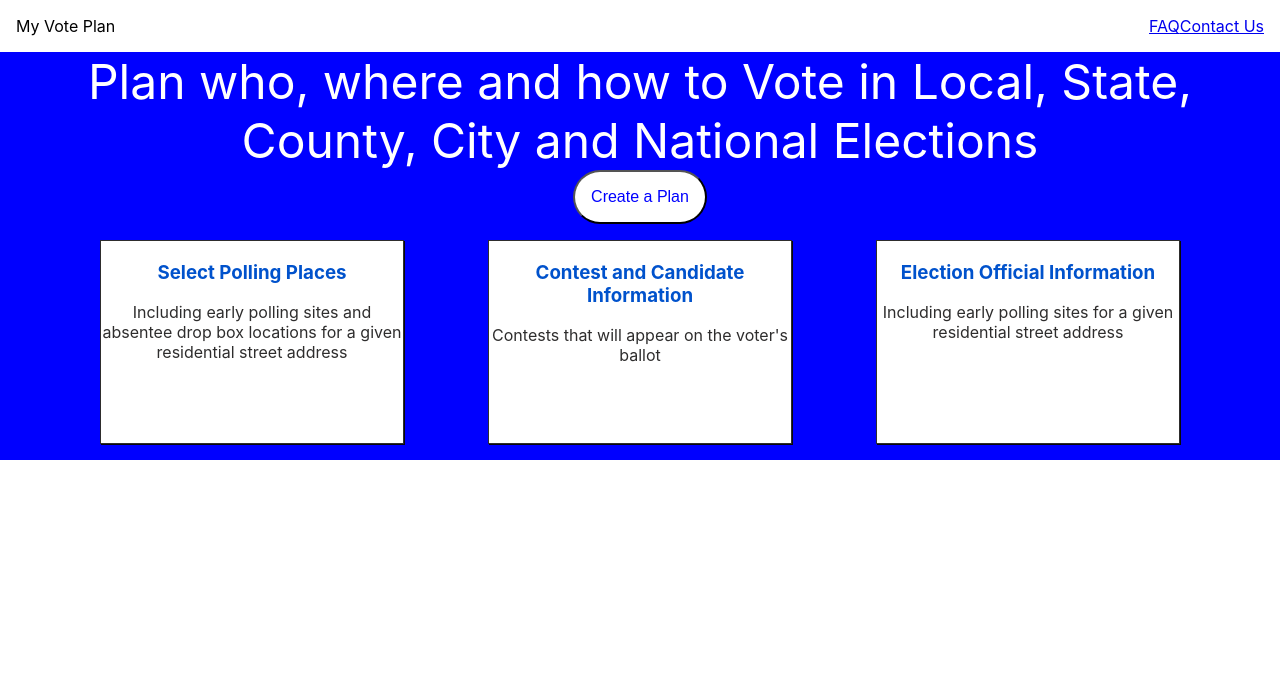
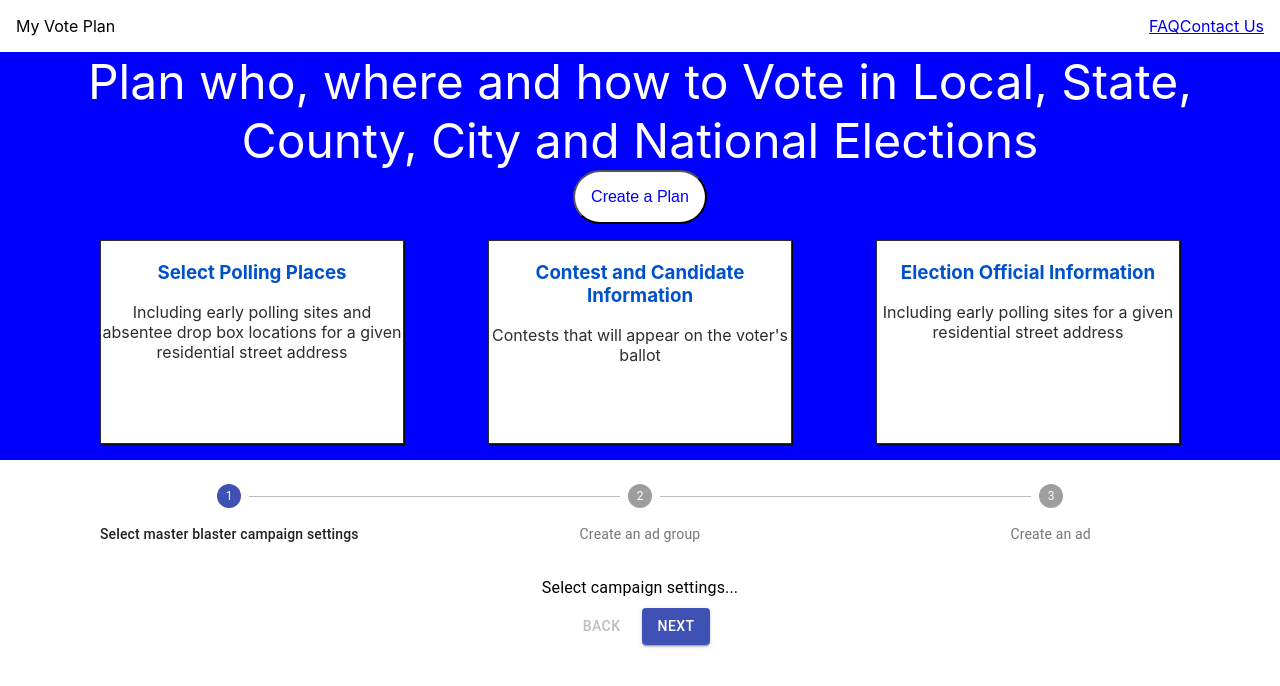
Before and after one commit to Jarquevious/myvoteplan.io, a React (Create React App) app: page / in a window 1280 px wide. Shown: the top 686 px of the page. Built offline with nearby package versions, Linux system fonts and the light colour scheme.

Commit message:
progress bar added

```diff
--- a/package.json
+++ b/package.json
@@ -3,6 +3,7 @@
   "version": "0.1.0",
   "private": true,
   "dependencies": {
+    "@material-ui/core": "^4.11.2",
     "@testing-library/jest-dom": "^5.11.8",
     "@testing-library/react": "^11.2.2",
     "@testing-library/user-event": "^12.6.0",
--- a/src/App.js
+++ b/src/App.js
@@ -1,12 +1,20 @@
 import './App.css';
-import Navbar from './components/Navbar'
-import Jumbotron from './components/Jumbrotron'
+import Navbar from './components/navbar'
+import Jumbotron from './components/jumbrotron'
+import ReactDOM from 'react-dom';
+import HorizontalLabelPositionBelowStepper from './components/progress-bar';
+
+ReactDOM.render(<HorizontalLabelPositionBelowStepper />, document.querySelector('#root'));
+
+
 
 function App() {
   return (
     <div className="App">
       <Navbar/>
       <Jumbotron/>
+      <HorizontalLabelPositionBelowStepper/>
+
     </div>
   );
 }
--- a/src/components/Progress-bar.js
+++ b/src/components/Progress-bar.js
@@ -1,4 +1,4 @@
-import './Progress-bar.css'
+import './progress-bar.css'
 
 import React from 'react';
 import { makeStyles } from '@material-ui/core/styles';
--- a/src/components/card.js
+++ b/src/components/card.js
@@ -1,5 +1,5 @@
 import React from 'react';
-import './Card.css';
+import './card.css';
 
 function Card(props) {
     return(
--- a/src/components/jumbrotron.js
+++ b/src/components/jumbrotron.js
@@ -1,5 +1,5 @@
 import './jumbotron.css'
-import Card from './Card'
+import Card from './card'
 
 function Jumbotron() {
     return(
--- a/src/components/navbar.js
+++ b/src/components/navbar.js
@@ -1,5 +1,6 @@
 /* eslint-disable jsx-a11y/anchor-is-valid */
-import './Navbar.css'
+import './navbar.css'
+
 function Navbar() {
     return(
         <div className="Navbar">
```
Also changed, not shown: 2 other files (tests, documents, lock files or other folders).
